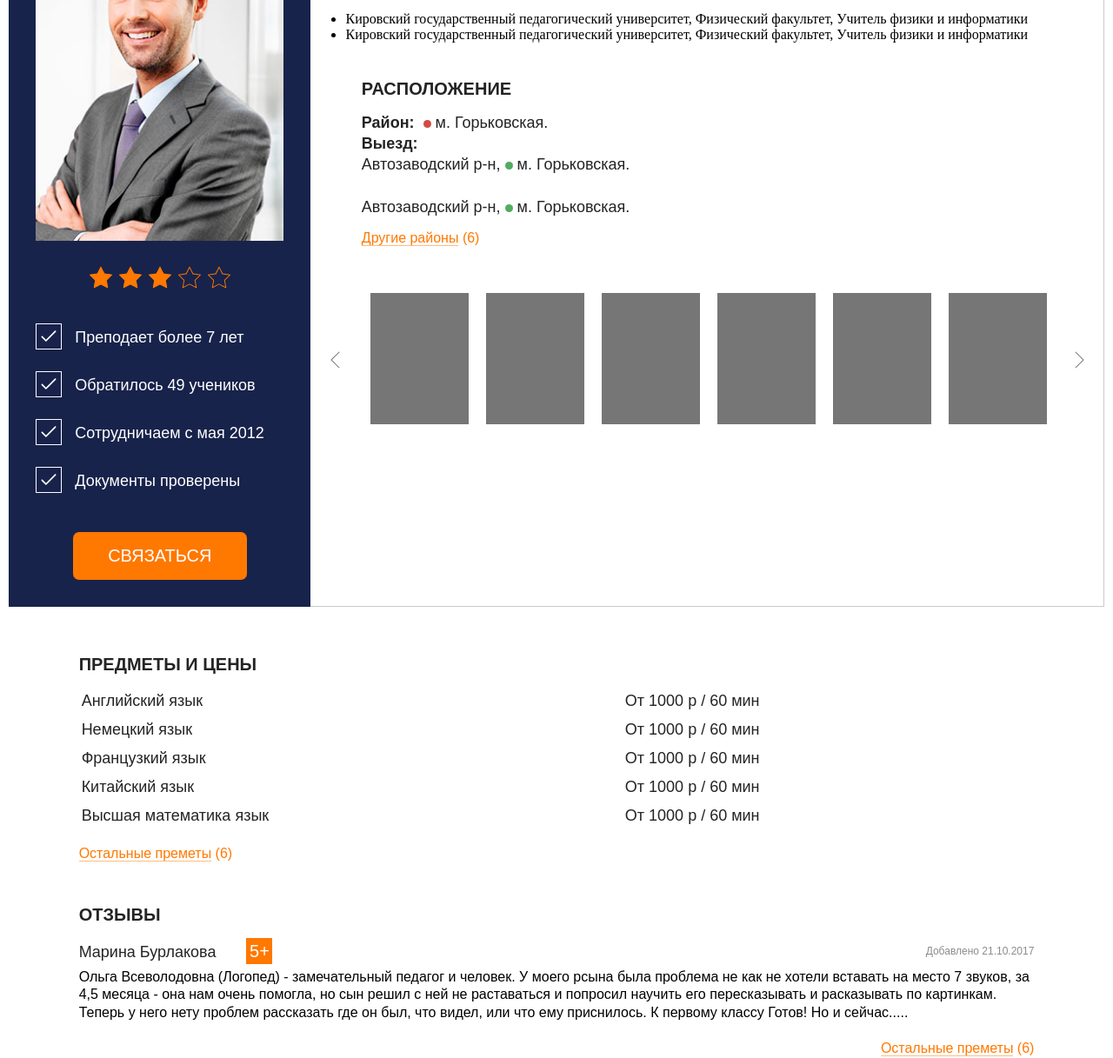
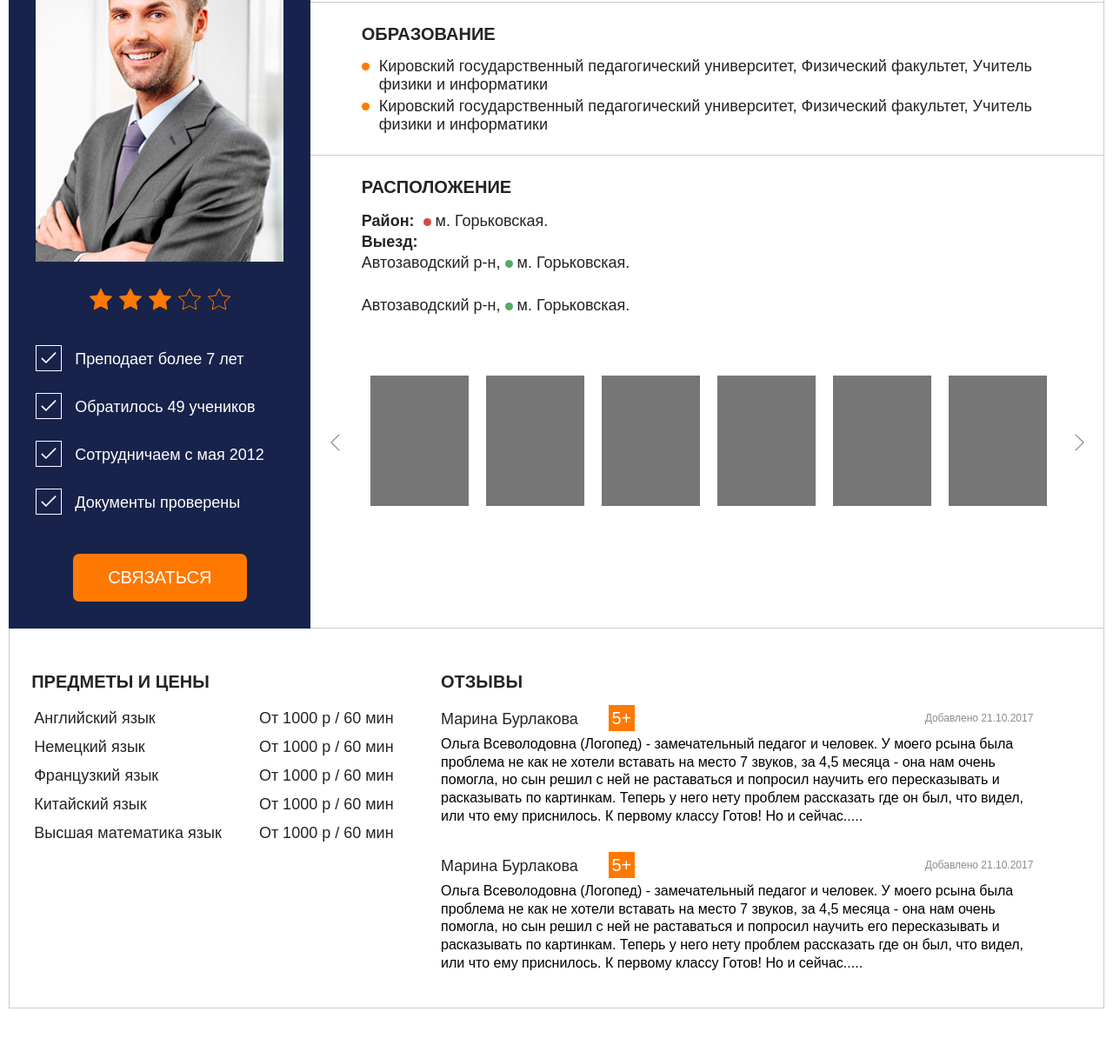
Before and after one commit to person-cart/person-cart.github.io, a website: page full-person-cart.html in a window 1280 px wide. Shown: the part 153-1370 px from the top of the page at 87% size. After the commit the page ends 1313 px from the top, so only its background shows below. Drawn offline with nearby package versions, Linux system fonts and the light colour scheme.

Commit message:
update full-person-cart

```diff
--- a/full-person-cart.html
+++ b/full-person-cart.html
@@ -75,14 +75,13 @@
 
     </div>
 
-
-
     <div class="b-person-list" style="margin: 0 auto"> <!--todo style delete-->
-        <div class="">
-            <a href="">вернуться к списку</a>
+        <div class="b-person__breadcrumb">
+            <a class="b-person__link b-person__link-back" href="https://person-cart.github.io">Вернуться к списку</a>
         </div>
         <!--Person-Cart-->
         <div class="b-person-cart">
+            <div class="b-person-cart__main">
                 <div class="b-person-cart__person-header b-person-cart__person-header_visible_in_mobile">
                     <div class="b-person-cart__person-name">
                         <a class="b-person__link" href="">
@@ -178,7 +177,7 @@
                     </div>
                     <div class="b-person-cart__aside_background"></div>
                 </div>
-            <div class="b-person-cart__content">
+                <div class="b-person-cart__main-content">
                     <div class="b-person-cart__person-header b-person-cart__person-header_hidden_in_mobile">
                         <div class="b-person-cart__person-name">
                             <a class="b-person__link" href="">
@@ -188,16 +187,17 @@
                         <div class="b-person-cart__person-post">Частный преподователь</div>
                     </div>
 
-                <div class="">
-                    <div class="">Образование</div>
-                    <ul>
-                        <li>
-                            <div class="">
-                                Кировский государственный педагогический университет, Физический факультет, Учитель физики и информатики
+                    <div class="b-person-cart__education">
+                        <div class="b-person-cart__sub-title">Образование</div>
+                        <ul class="b-person-cart-education__list">
+                            <li class="b-person-cart-education-item">
+                                <div class="b-person-cart-education-item__text">
+                                    Кировский государственный педагогический университет,
+                                    Физический факультет, Учитель физики и информатики
                                 </div>
                             </li>
-                        <li>
-                            <div class="">
+                            <li class="b-person-cart-education-item">
+                                <div class="b-person-cart-education-item__text">
                                     Кировский государственный педагогический университет, Физический факультет, Учитель физики и информатики
                                 </div>
                             </li>
@@ -227,9 +227,6 @@
                                     </div>
                                 </div>
                             </div>
-                        <a href="" class="b-person-cart__more b-person__link">
-                            <span class="b-person__link-underline">Другие районы</span> (6)
-                        </a>
                         </div>
                     </div>
                     <div class="b-person-cart-slider-works" data-person-cart-slider>
@@ -274,7 +271,9 @@
                     <div class="b-person-cart__border-bottom"></div>
                 </div>
             </div>
-        <div class="b-person-cart__price  b-person-cart__border-right">
+            <div class="b-person-cart__description">
+                <div class="b-person-cart__price">
+                    <div class="b-person-cart__description_top_mobile">
                         <div class="b-person-cart__sub-title">Предметы и цены</div>
                         <table class="b-person-cart-table-price">
                             <tr>
@@ -298,13 +297,12 @@
                                 <td class="b-person-cart-table-price__value-td"><div class="b-person-cart-table-price__value">От 1000 р / 60 мин</div></td>
                             </tr>
                         </table>
-            <a href="" class="b-person-cart__more b-person__link">
-                <span class="b-person__link-underline">Остальные преметы</span> (6)
-            </a>
                     </div>
-
+                </div>
                 <div class="b-person-cart-reviews">
                     <div class="b-person-cart__sub-title">Отзывы</div>
+                    <ul class="b-person-cart-reviews__list">
+                        <li class="b-person-cart-reviews__item">
                             <div class="b-person-cart-reviews__header">
                                 <div class="b-person-cart-reviews__person-name">
                                     Марина Бурлакова<span class="b-person-cart-reviews__rating">5+</span>
@@ -313,20 +311,37 @@
                                     Добавлено 21.10.2017
                                 </div>
                             </div>
-
                             <div class="b-person-cart-reviews__comment">
                                 Ольга Всеволодовна (Логопед) - замечательный педагог и человек.
                                 У моего рсына была проблема не как не хотели вставать на место 7 звуков,
                                 за 4,5 месяца - она нам очень помогла, но сын решил с ней не раставаться и попросил
                                 научить его пересказывать и расказывать по картинкам. Теперь у него нету проблем рассказать
                                 где он был, что видел, или что ему приснилось. К первому классу Готов! Но и сейчас.....
-                <div class="b-person-cart-reviews__comment-more">
-                    <a href="" class="b-person-cart__more b-person__link">
-                        <span class="b-person__link-underline">Остальные преметы</span> (6)
-                    </a>
+                            </div>
+                        </li>
+                        <li class="b-person-cart-reviews__item">
+                            <div class="b-person-cart-reviews__header">
+                                <div class="b-person-cart-reviews__person-name">
+                                    Марина Бурлакова<span class="b-person-cart-reviews__rating">5+</span>
+                                </div>
+                                <div class="b-person-cart-reviews__date">
+                                    Добавлено 21.10.2017
+                                </div>
+                            </div>
+                            <div class="b-person-cart-reviews__comment">
+                                Ольга Всеволодовна (Логопед) - замечательный педагог и человек.
+                                У моего рсына была проблема не как не хотели вставать на место 7 звуков,
+                                за 4,5 месяца - она нам очень помогла, но сын решил с ней не раставаться и попросил
+                                научить его пересказывать и расказывать по картинкам. Теперь у него нету проблем рассказать
+                                где он был, что видел, или что ему приснилось. К первому классу Готов! Но и сейчас.....
+                            </div>
+                        </li>
+                    </ul>
+
                 </div>
             </div>
         </div>
+
         <!--Person-Cart-->
     </div>
 
--- a/src/less/common/b-person-cart.less
+++ b/src/less/common/b-person-cart.less
@@ -3,7 +3,6 @@
   .border-box();
   position: relative;
   width: 100%;
-  border-right: 1px solid @color-border-default;
   margin-bottom: 30px;
   min-width: 320px;
   &:last-child{
@@ -293,7 +292,7 @@
 
 
 /*content*/
-.b-person-cart__content{
+.b-person-cart__main-content{
   overflow: hidden;
   margin-left: 27.6%; //348
   padding-bottom: 30px;
@@ -301,6 +300,80 @@
   @media screen {
     @media (max-width: @screen-xs-max) {
       margin-left: 0;
+    }
+  }
+  .b-person-cart__education,
+  .b-person-cart__location,
+  .b-person-cart__price,
+  .b-person-cart-reviews{
+    padding: 25px 6.4% 24px; //padding: 25px 60px 24px 60px
+    @media screen {
+      @media (max-width: @screen-md-max){
+        padding-left: 5%;
+        padding-right:  5%;
+      }
+    }
+  }
+}
+
+.b-person-cart__main{
+  .clearfix();
+  position: relative;
+  border-right: 1px solid @color-border-default;
+}
+
+.b-person-cart__description{
+  .clearfix();
+  .border-box();
+  border-right: 1px solid @color-border-default;
+  border-left: 1px solid @color-border-default;
+  border-bottom: 1px solid @color-border-default;
+  padding: 50px 6.4% 40px 2%;
+  @media screen {
+    @media (max-width: @screen-sm-max) and (min-width: @screen-sm-min) {
+      padding-top:  40px;
+      padding-bottom: 30px;
+    }
+    @media (max-width: @screen-xs-max) {
+      padding-top:  30px;
+      padding-bottom: 20px;
+      border-top: none;
+    }
+  }
+  .b-person-cart__price{
+    .border-box();
+    float: left;
+    width: 40%;
+    padding-right: 10px;
+    @media screen {
+      @media (max-width: @screen-xs-max){
+        float: none;
+        width:  100%;
+      }
+    }
+  }
+  .b-person-cart-reviews{
+    .border-box();
+    float: left;
+    width: 60%;
+    padding-left: 10px;
+    @media screen {
+      @media (max-width: @screen-xs-max){
+        float: none;
+        width:  100%;
+      }
+    }
+  }
+}
+
+.b-person-cart__description_top_mobile,
+.b-person-cart__location_border_top_mobile{
+  @media screen {
+    @media (max-width: @screen-xs-max) {
+      border-top: 1px solid @color-border-default;
+      border-bottom: 1px solid @color-border-default;
+      padding-top: 25px;
+      padding-bottom: 25px;
     }
   }
 }
@@ -372,7 +445,7 @@
 }
 
 /*Cart info*/
-.b-person-cart__info{
+.b-person-cart__price-location{
   border-bottom: 1px solid @color-border-default;
   position: relative;
   @media screen {
@@ -397,24 +470,13 @@
   }
 }
 
-.b-person-cart__info-inner{
+.b-person-cart__price-location__inner{
   .clearfix();
 }
 
 .b-person-cart__location,
 .b-person-cart__price{
   .border-box();
-  padding: 25px 6.4% 24px 6.4%; //padding: 25px 60px 24px 60px
-  @media screen {
-    @media (max-width: @screen-md-max){
-      padding-left: 5%;
-      padding-right:  5%;
-    }
-    @media (max-width: @screen-xs-max) {
-      float: none;
-
-    }
-  }
 }
 
 
@@ -431,20 +493,7 @@
   }
 }
 
-.b-person-cart__location_border_top_mobile{
-  @media screen {
-    @media (max-width: @screen-xs-max) {
-      border-top: 1px solid @color-border-default;
-      border-bottom: 1px solid @color-border-default;
-      padding-top: 25px;
-      padding-bottom: 25px;
-    }
-  }
-}
 
-.b-person-cart__price{
-
-}
 
 .b-person-cart__price_right{
   width: 60%;
@@ -455,6 +504,16 @@
       width: 100%;
       left: 0;
       padding-bottom: 0;
+    }
+  }
+}
+
+.b-person-cart__location_left,
+.b-person-cart__price_right{
+  float: left;
+  @media screen {
+    @media (max-width: @screen-xs-max) {
+      float: none;
     }
   }
 }
@@ -544,15 +603,23 @@
 
 /*reviews*/
 .b-person-cart-reviews{
-  padding: 25px 6.4% 0;
   @media screen {
-    @media (max-width: @screen-md-max){
-      padding-left: 5%;
-      padding-right:  5%;
-    }
     @media (max-width: @screen-xs-max){
       display: none;
     }
+  }
+}
+
+.b-person-cart-reviews__list{
+  margin: 0;
+  padding: 0;
+  list-style: none;
+}
+
+.b-person-cart-reviews__item{
+  margin-bottom: 30px;
+  &:last-child{
+    margin-bottom: 0;
   }
 }
 
@@ -692,6 +759,49 @@
   }
 }
 
+.b-person-cart__text_bold{
+  font-weight: bold;
+}
+
+.b-person__breadcrumb{
+  margin: 10px 0;
+}
+
+.b-person-cart__education{
+  .border-box();
+  border-bottom: 1px solid @color-border-default;
+}
+
+.b-person-cart-education__list{
+  list-style: none;
+  padding: 0;
+  margin: 0;
+}
+
+.b-person-cart-education-item{
+  position: relative;
+  padding-left: 20px;
+  margin-bottom: 5px;
+  &:last-child{
+    margin-bottom: 0;
+  }
+  &:after{
+    content: '';
+    display: block;
+    width: 9px;
+    height: 9px;
+    border-radius: 100%;
+    background-color: @color-background-accent;
+    position: absolute;
+    left: 0;
+    top: 6px;
+  }
+}
+
+.b-person-cart-education-item__text{
+  .b-type-default();
+}
+
 
 /*text*/
 .b-person-cart__sub-title{
@@ -726,10 +836,6 @@
   }
 }
 
-.b-person-cart__text_bold{
-  font-weight: bold;
-}
-
 /*link*/
 .b-person-cart__more{
   font-size: 16px;
@@ -754,6 +860,11 @@
   }
 }
 
+.b-person__link-back{
+  font-family: @type-default;
+  font-size: 20px;
+}
+
 .b-person__link-underline{
   border-bottom: 1px solid tint(@color-type-accent, 50%);
   .transition(border-bottom @transition-default);
```
Also changed, not shown: index.html (+6 -7 lines), dist/css/style.css. Lines whose indentation alone changed are shown as unchanged.
